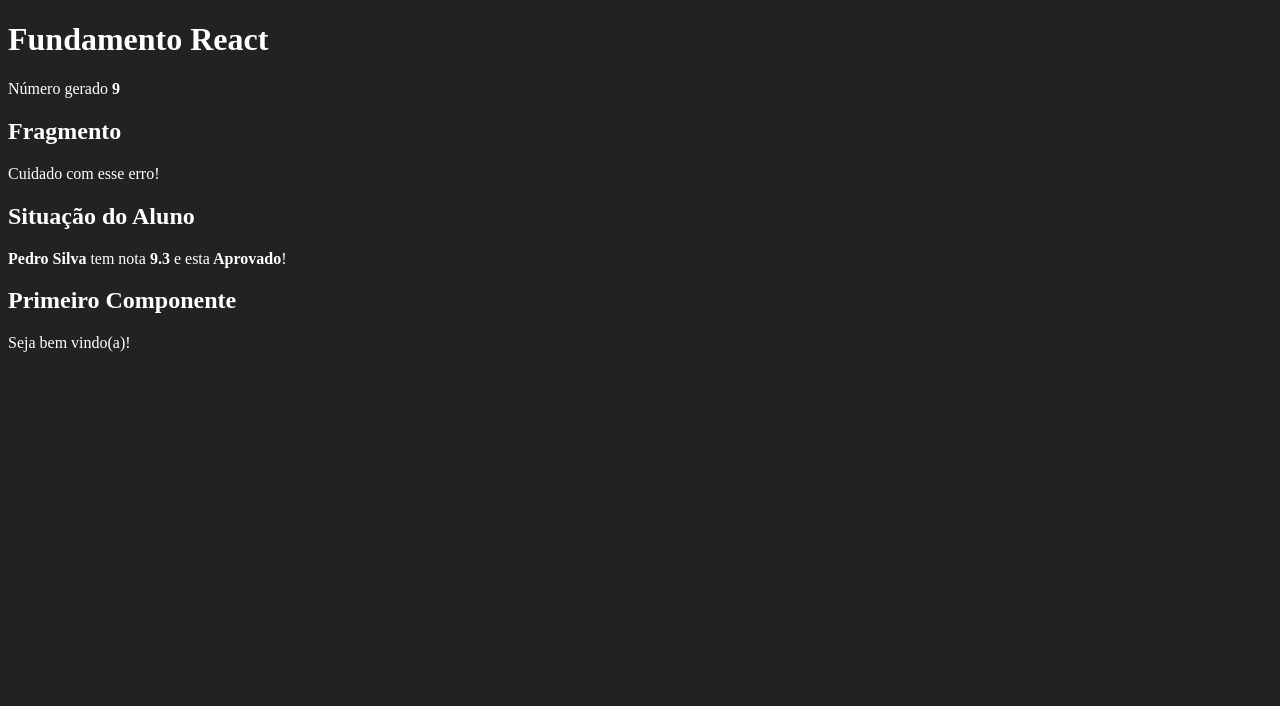
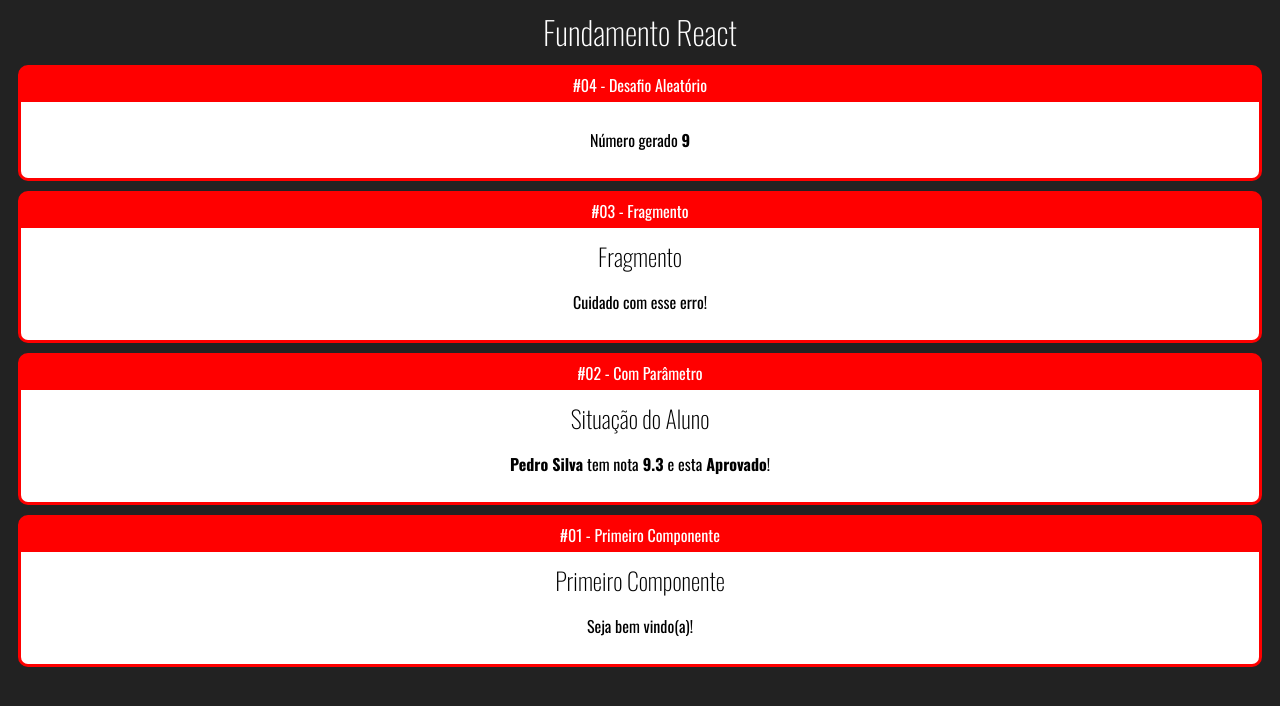
Before and after one commit to DevDaniloFerrari/fundamentos-react, a React (Create React App) app: page / in a window 1280 px wide. Shown: the top 706 px of the page. Built offline with nearby package versions, Linux system fonts and the light colour scheme.

Commit message:
criando componente Card

```diff
--- a/public/index.html
+++ b/public/index.html
@@ -1,20 +1,20 @@
 <!DOCTYPE html>
 <html lang="en">
-  <head>
+
+<head>
     <meta charset="utf-8" />
     <link rel="icon" href="%PUBLIC_URL%/favicon.ico" />
     <meta name="viewport" content="width=device-width, initial-scale=1" />
     <meta name="theme-color" content="#000000" />
-    <meta
-      name="description"
-      content="Web site created using create-react-app"
-    />
+    <meta name="description" content="Web site created using create-react-app" />
     <link rel="apple-touch-icon" href="%PUBLIC_URL%/logo192.png" />
     <!--
       manifest.json provides metadata used when your web app is installed on a
       user's mobile device or desktop. See https://developers.google.com/web/fundamentals/web-app-manifest/
     -->
     <link rel="manifest" href="%PUBLIC_URL%/manifest.json" />
+    <link rel="preconnect" href="https://fonts.gstatic.com">
+    <link href="https://fonts.googleapis.com/css2?family=Oswald:wght@200;300;400;500;600;700&display=swap" rel="stylesheet">
     <!--
       Notice the use of %PUBLIC_URL% in the tags above.
       It will be replaced with the URL of the `public` folder during the build.
@@ -25,8 +25,9 @@
       Learn how to configure a non-root public URL by running `npm run build`.
     -->
     <title>React App</title>
-  </head>
-  <body>
+</head>
+
+<body>
     <noscript>You need to enable JavaScript to run this app.</noscript>
     <div id="root"></div>
     <!--
@@ -39,5 +40,6 @@
       To begin the development, run `npm start` or `yarn start`.
       To create a production bundle, use `npm run build` or `yarn build`.
     -->
-  </body>
+</body>
+
 </html>
--- a/src/App.jsx
+++ b/src/App.jsx
@@ -4,15 +4,27 @@
 import ComParametro from './components/basicos/ComParametro';
 import Fragmento from './components/basicos/Fragmento';
 import Aleatorio from './components/basicos/Aleatorio';
+import Card from './components/layout/Card';
 
 export default () =>
     <div id="app">
         <h1>Fundamento React</h1>
+        <Card titulo="#04 - Desafio Aleatório">
             <Aleatorio min={5} max={15} />
+        </Card>
+
+        <Card titulo="#03 - Fragmento">
             <Fragmento />
+        </Card>
+
+        <Card titulo="#02 - Com Parâmetro">
             <ComParametro
                 titulo="Situação do Aluno"
                 aluno="Pedro Silva"
                 nota={9.3} />
+        </Card>
+
+        <Card titulo="#01 - Primeiro Componente">
             <Primeiro></Primeiro>
+        </Card>
     </div>
--- /dev/null
+++ b/src/components/layout/Card.css
@@ -0,0 +1,19 @@
+.Card {
+    background-color: red;
+    border-radius: 10px;
+    overflow: hidden;
+    border: 3px solid red;
+    margin: 10px;
+}
+
+.Card .Title {
+    padding: 5px 0px;
+    display: flex;
+    justify-content: center;
+}
+
+.Card .Content {
+    background-color: white;
+    color: black;
+    padding: 10px;
+}
--- /dev/null
+++ b/src/components/layout/Card.jsx
@@ -0,0 +1,13 @@
+import React from 'react';
+import './Card.css';
+
+export default props => {
+    return (
+        <div className="Card">
+            <div className="Title">{props.titulo}</div>
+            <div className="Content">
+                {props.children}
+            </div>
+        </div>
+    );
+}
--- a/src/index.css
+++ b/src/index.css
@@ -1,4 +1,18 @@
 body {
     background-color: #222;
     color: #fff;
+    font-family: Oswald;
+    text-align: center;
 }
+
+h1,
+h2,
+h3 {
+    font-weight: 200;
+    margin: 0;
+}
+
+h2,
+h3 {
+    margin: 0;
+}
```
Also changed, not shown: 1 other file (tests, documents, lock files or other folders). Lines whose indentation alone changed are shown as unchanged.
